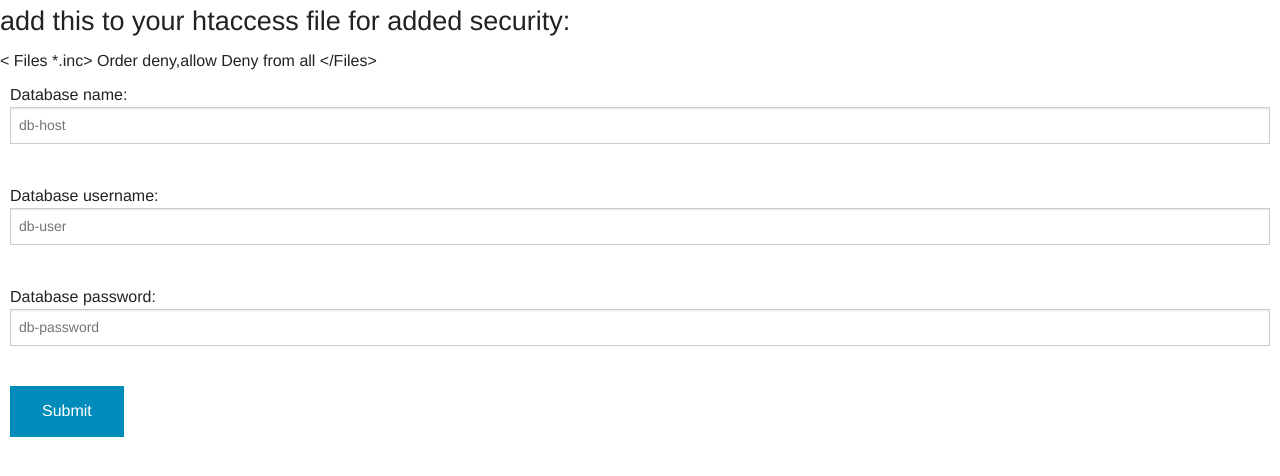
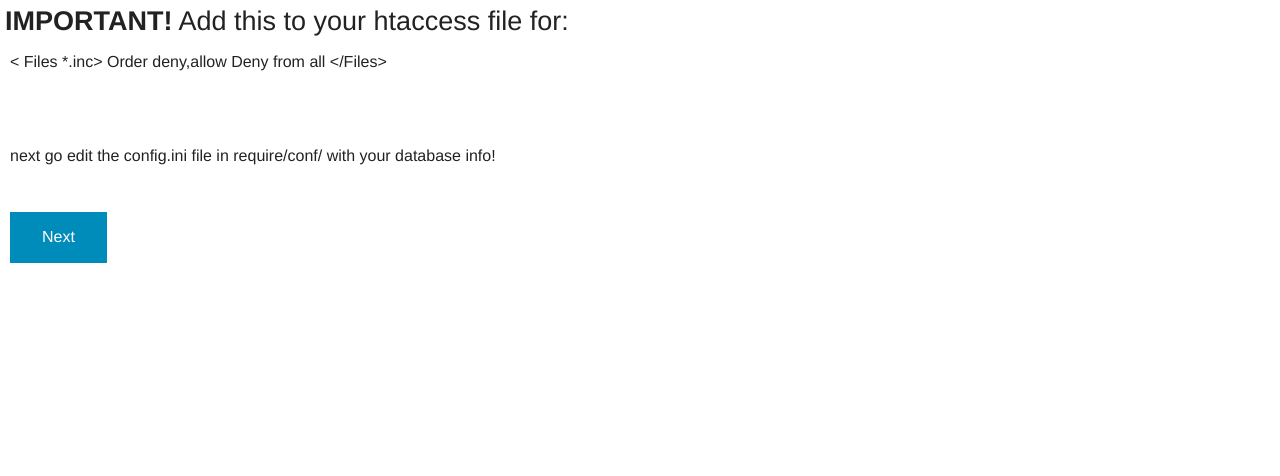
Before and after one commit to maxemiliang/img_shr.php, a PHP site: page /install/install.php in a window 1280 px wide. Shown: the part 80-556 px from the top of the page. Run offline with PHP 8.4, Linux system fonts and the light colour scheme.

Commit message:
Updated installation, still a little bit of work to do but it should be done reel soon :D

```diff
--- a/install/install.php
+++ b/install/install.php
@@ -2,28 +2,37 @@
 <head>
 	<title>Installation</title>
 	<link rel="stylesheet" href="../foundation.css"/>
+	<style>
+	p {
+		margin-left: 10px;
+	}
+	h3 {
+		margin-left: 5px;
+	}
+	button {
+		margin-left: 10px;
+	}
+	</style>
 </head>
 <body>
 <nav class="menu">
 	<h1 class="Name">Installation</h1>
 	<li> <a href="../index.php">Back to homepage</a> </li>
 </nav>
-<h3>add this to your htaccess file for added security:<br/></h3>
+<h3><strong>IMPORTANT!</strong> Add this to your htaccess file for:<br/></h3>
 	<?php
-	echo '&lt; Files *.inc&gt;
+	echo '<p>&lt; Files *.inc&gt;
     Order deny,allow
     Deny from all
-	&lt;/Files&gt;';
+	&lt;/Files&gt;</p><br/>';
+	if (isset($_SESSION["dberror"])) {
+		echo "<h4>There was an error creating the database:"; print_r($_SESSION["dberror"]); echo "<h4>";
+	}
 	?>
-<form class="uploads" action="../require/confinst.php" method="post">
-		Database name:
-		<input type="text" maxlength="100" id="db-host" name="db-host" placeholder="db-host"><br/>
-		Database username:
-		<input type="text" maxlength="100" id="db-user" name="db-user" placeholder="db-user"><br/>
-		Database password:
-		<input type="text" maxlength="100" id="db-password" name="db-password" placeholder="db-password"><br/>
-		<input type="submit" class="button">
-</form>
+	<br/>
+	<p>next go edit the config.ini file in require/conf/ with your database info!</p>
+	<br/>
+	<a href="setupdata.php"><button class="uploads">Next</button></a>
 </body>
 </html>
 <?php
--- a/require/confinst.php
+++ b/require/confinst.php
@@ -2,11 +2,11 @@
 var_dump($_POST);
 $conf["dbhost"] = $_POST["db-host"];
 $conf["dbuser"] = $_POST["db-user"];
-$conf["dppass"] = $_POST["db-password"];
+$conf["dbpass"] = $_POST["db-password"];
 $file = "../require/conf/config.ini";
 var_dump($conf);
 
-file_put_contents($file, $conf, FILE_APPEND | LOCK_EX);
-#header("location: ../index.php");
+file_put_contents($file, str_ireplace("Array","",print_r($conf, TRUE)), FILE_APPEND | LOCK_EX);
+header("location: ../index.php");
 
 ?>
--- /dev/null
+++ b/require/parse.php
@@ -0,0 +1,4 @@
+<?php
+$file = "conf/config.ini";
+$conf = parse_ini_file($file);
+?>
```
Also changed, not shown: index.php (+4 -4 lines), install/setupdata.php (added, +47 -0 lines), require/conf/config.ini (+11 -0 lines), require/database.php (+4 -3 lines), install/setupadmin.php (added).
